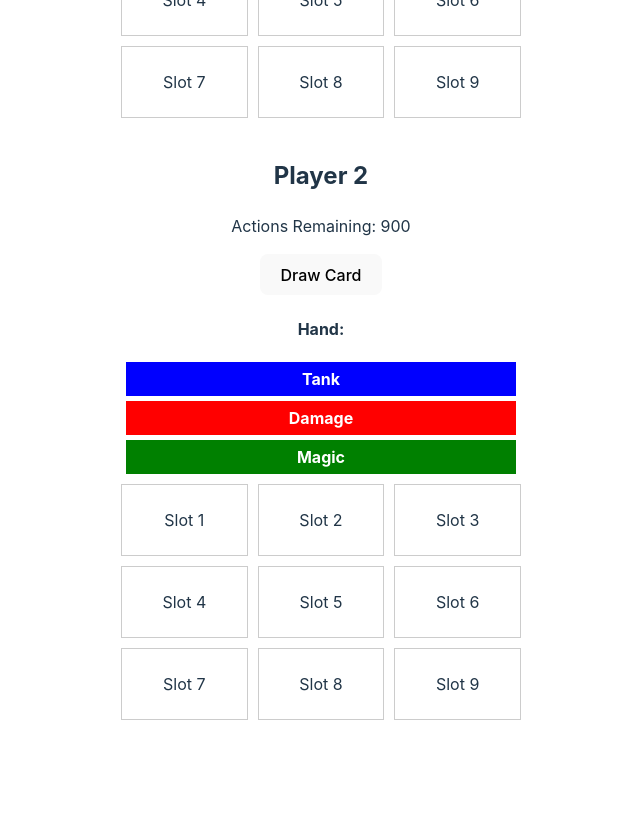
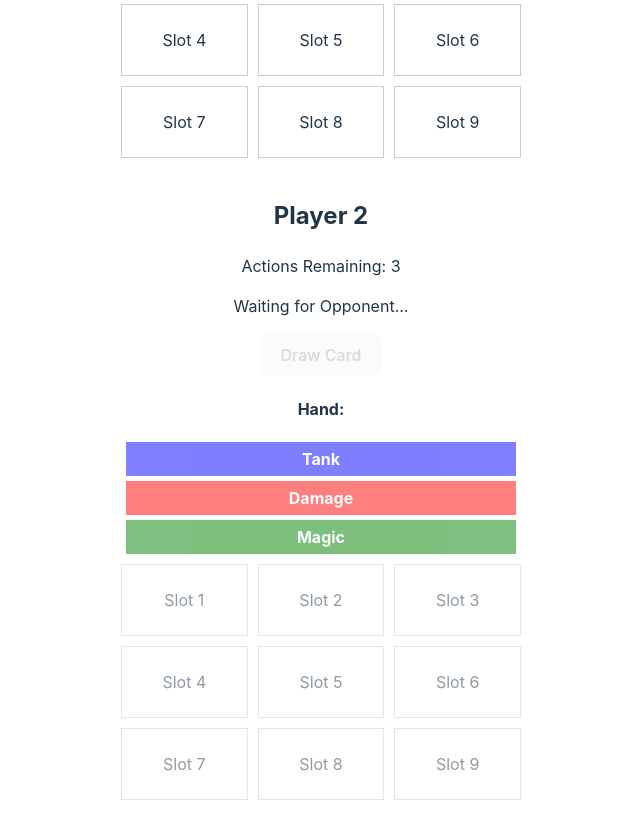
Before and after one commit to CullsGit/tcg-game, a React (Vite) app: page / in a window 1280 px wide. Shown: the part 620-1458 px from the top of the page, without its empty margins (319-959 px from the left). Before the commit the page ends 1392 px from the top, so only its background shows below. Built offline with nearby package versions, Linux system fonts and the light colour scheme.

Commit message:
add turn logic, disable players actions if not their turn

```diff
--- a/src/components/Board.jsx
+++ b/src/components/Board.jsx
@@ -11,7 +11,7 @@ const Board = () => {
     deck: shuffleDeck(createDeck()),
     hand: [],
     board: Array(9).fill(null),
-    actions: 900,
+    actions: 3,
     selectedCardIndex: null,
     selectedBoardIndex: null, // Tracks selected card on board for movement
   });
@@ -21,6 +21,7 @@ const Board = () => {
     player2: initialPlayerState(),
   });
 
+  const [currentTurn, setCurrentTurn] = useState("player1"); // Player 1 starts
   const [firstTurn, setFirstTurn] = useState(true);
 
   useEffect(() => {
@@ -30,6 +31,12 @@ const Board = () => {
       setFirstTurn(false);
     }
   }, [firstTurn]);
+
+  useEffect(() => {
+    if (players[currentTurn].actions === 0) {
+      setTimeout(endTurn, 500); // Delay for clarity
+    }
+  }, [players, currentTurn]);
 
   const drawInitialCards = (player) => {
     setPlayers((prevPlayers) => {
@@ -48,6 +55,8 @@ const Board = () => {
   };
 
   const handleSelectCard = (player, index) => {
+    if (player !== currentTurn) return; // Block interaction for other player
+
     setPlayers((prevPlayers) => ({
       ...prevPlayers,
       [player]: {
@@ -60,6 +69,8 @@ const Board = () => {
   };
 
   const handleSelectBoardCard = (player, index) => {
+    if (player !== currentTurn) return; // Block interaction for other player
+
     setPlayers((prevPlayers) => ({
       ...prevPlayers,
       [player]: {
@@ -72,7 +83,10 @@ const Board = () => {
   };
 
   const handlePlaceCard = (player, slotIndex) => {
-    const currentPlayer = players[player];
+    if (player !== currentTurn) return; // Block interaction for other player
+
+    setPlayers((prevPlayers) => {
+      const currentPlayer = prevPlayers[player];
       const { hand, board, actions, selectedCardIndex } = currentPlayer;
 
       if (
@@ -87,22 +101,24 @@ const Board = () => {
         const newHand = [...hand];
         newHand.splice(selectedCardIndex, 1);
 
-      setPlayers((prevPlayers) => ({
+        return {
           ...prevPlayers,
           [player]: {
-          ...prevPlayers[player],
+            ...currentPlayer,
             board: newBoard,
             hand: newHand,
             actions: actions - 1,
             selectedCardIndex: null,
           },
-      }));
-    } else {
-      alert(actions === 0 ? "No actions remaining!" : "Invalid move!");
+        };
       }
+      return prevPlayers;
+    });
   };
 
   const handleMoveCard = (player, newIndex) => {
+    if (player !== currentTurn) return; // Block interaction for other player
+
     setPlayers((prevPlayers) => {
       const currentPlayer = prevPlayers[player];
       const { board, actions, selectedBoardIndex } = currentPlayer;
@@ -181,18 +197,52 @@ const Board = () => {
     return moves;
   };
 
+  const endTurn = () => {
+    setPlayers((prevPlayers) => {
+      const nextTurn = currentTurn === "player1" ? "player2" : "player1";
+      return {
+        ...prevPlayers,
+        [nextTurn]: {
+          ...prevPlayers[nextTurn],
+          actions: 3, // Reset actions for the new turn
+        },
+      };
+    });
+
+    setCurrentTurn((prevTurn) =>
+      prevTurn === "player1" ? "player2" : "player1"
+    );
+  };
+
   const renderPlayerSection = (playerKey) => {
     const player = players[playerKey];
+    const isPlayerTurn = playerKey === currentTurn;
+
     const availableMoves =
       player.selectedBoardIndex !== null
         ? getAvailableMoves(player.board, player.selectedBoardIndex)
         : [];
 
     return (
-      <div className="player-section">
+      <div
+        className={`player-section ${
+          isPlayerTurn ? "active-turn" : "inactive-turn"
+        }`}
+      >
         <h2>{playerKey === "player1" ? "Player 1" : "Player 2"}</h2>
         <p>Actions Remaining: {player.actions}</p>
-        <button onClick={() => handleDrawCard(playerKey)}>Draw Card</button>
+        <p>{isPlayerTurn ? "Your Turn" : "Waiting for Opponent..."}</p>
+
+        {/* Disable Draw Button when not their turn */}
+        <button
+          onClick={() => isPlayerTurn && handleDrawCard(playerKey)}
+          disabled={!isPlayerTurn}
+          style={{ opacity: isPlayerTurn ? 1 : 0.5 }}
+        >
+          Draw Card
+        </button>
+
+        {/* Player Hand */}
         <div className="player-hand">
           <h4>Hand:</h4>
           {player.hand.map((card, index) => (
@@ -201,13 +251,18 @@ const Board = () => {
               className={`card ${
                 player.selectedCardIndex === index ? "selected" : ""
               }`}
-              style={{ backgroundColor: card.color }}
-              onClick={() => handleSelectCard(playerKey, index)}
+              style={{
+                backgroundColor: card.color,
+                opacity: isPlayerTurn ? 1 : 0.5,
+              }}
+              onClick={() => isPlayerTurn && handleSelectCard(playerKey, index)}
             >
               {card.type}
             </div>
           ))}
         </div>
+
+        {/* Player Board Grid */}
         <div className="board-grid">
           {player.board.map((slot, index) => (
             <div
@@ -218,13 +273,15 @@ const Board = () => {
               style={{
                 backgroundColor: slot ? slot.color : "transparent",
                 border: availableMoves.includes(index) ? "2px solid green" : "",
+                opacity: isPlayerTurn ? 1 : 0.5,
               }}
               onClick={() =>
-                availableMoves.includes(index)
+                isPlayerTurn &&
+                (availableMoves.includes(index)
                   ? handleMoveCard(playerKey, index)
                   : slot
                   ? handleSelectBoardCard(playerKey, index)
-                  : handlePlaceCard(playerKey, index)
+                  : handlePlaceCard(playerKey, index))
               }
             >
               {slot ? slot.type : `Slot ${index + 1}`}
```
Lines whose indentation alone changed are shown as unchanged.
